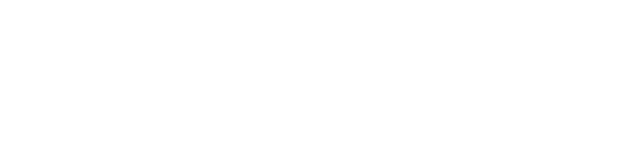
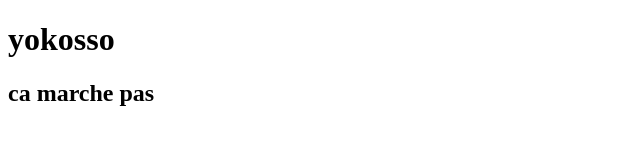
Before and after one commit to Serigne0512/first_project, a plain HTML site: page index.html in a window 1280 px wide. Shown: the whole page, without its empty margins (0-640 px from the left). Drawn offline with Linux system fonts and the light colour scheme.

Commit message:
changement

```diff
--- a/index.html
+++ b/index.html
@@ -6,6 +6,7 @@
     <title>Document</title>
  </head>
  <body>
-
+    <h1>yokosso</h1>
+    <h2>ca marche pas</h2>
  </body>
  </html>
```
Also changed, not shown: style.css (added).
